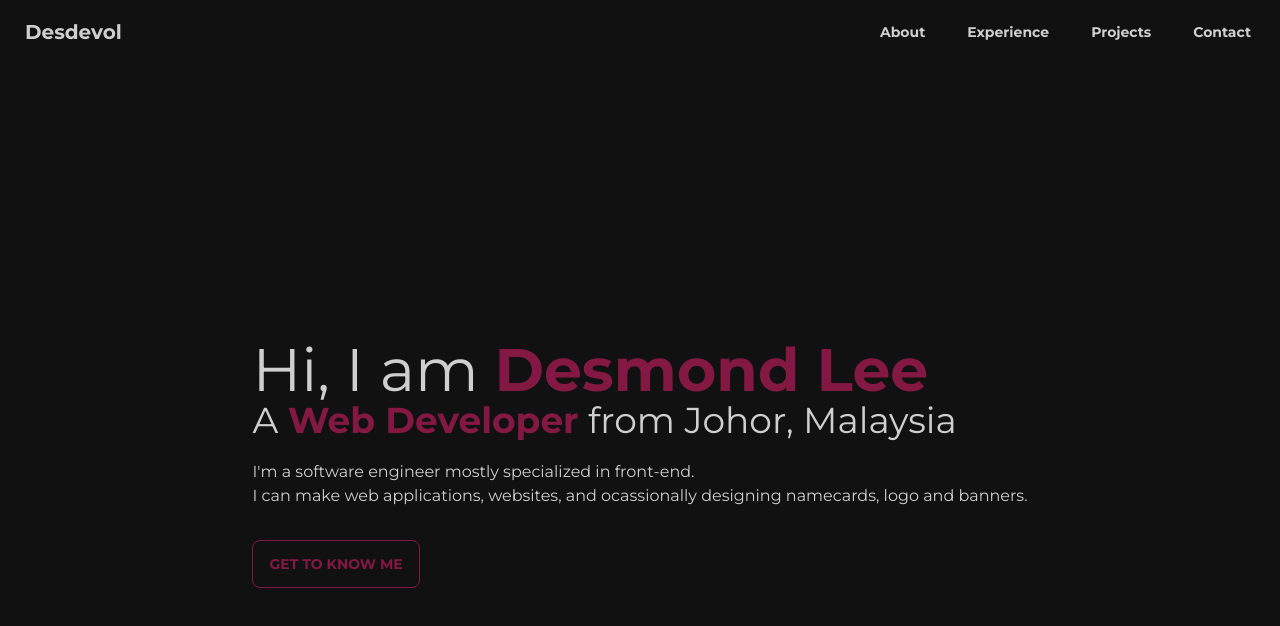
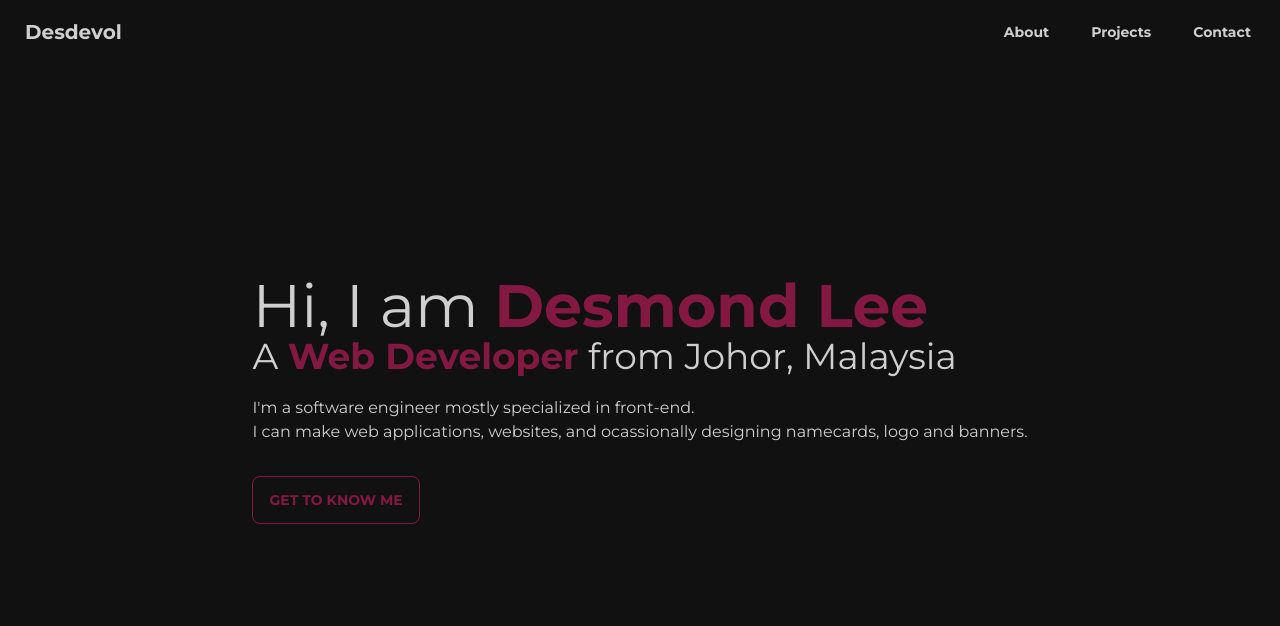
Before and after one commit to desdevol/portfolio-nuxt, a Nuxt app: page / in a window 1280 px wide. Shown: the top 626 px of the page. Built offline with nearby package versions, Linux system fonts and the light colour scheme.

Commit message:
feat: updated main layout and remove Experience from nav

```diff
--- a/layouts/main.vue
+++ b/layouts/main.vue
@@ -3,20 +3,21 @@
 <template>
     <div>
         <!-- Topnav -->
-        <div class="navbar bg-base-100">
+        <div class="navbar fixed bg-base-100">
             <div class="flex-1">
                 <a class="btn btn-ghost btn-md text-xl normal-case">Desdevol</a>
             </div>
             <div class="flex-none">
                 <ul class="menu menu-horizontal p-0">
                     <NuxtLink to="/#about" class="btn btn-ghost btn-md mx-1 normal-case">About</NuxtLink>
-                    <NuxtLink to="/#experience" class="btn btn-ghost btn-md mx-1 normal-case">Experience</NuxtLink>
                     <NuxtLink to="/project" class="btn btn-ghost btn-md mx-1 normal-case">Projects</NuxtLink>
                     <NuxtLink to="/#contact" class="btn btn-ghost btn-md mx-1 normal-case">Contact</NuxtLink>
                 </ul>
             </div>
         </div>
-        <slot />
+        <div class="container mx-auto px-10">
+            <slot />
+        </div>
     </div>
 </template>
 
```
